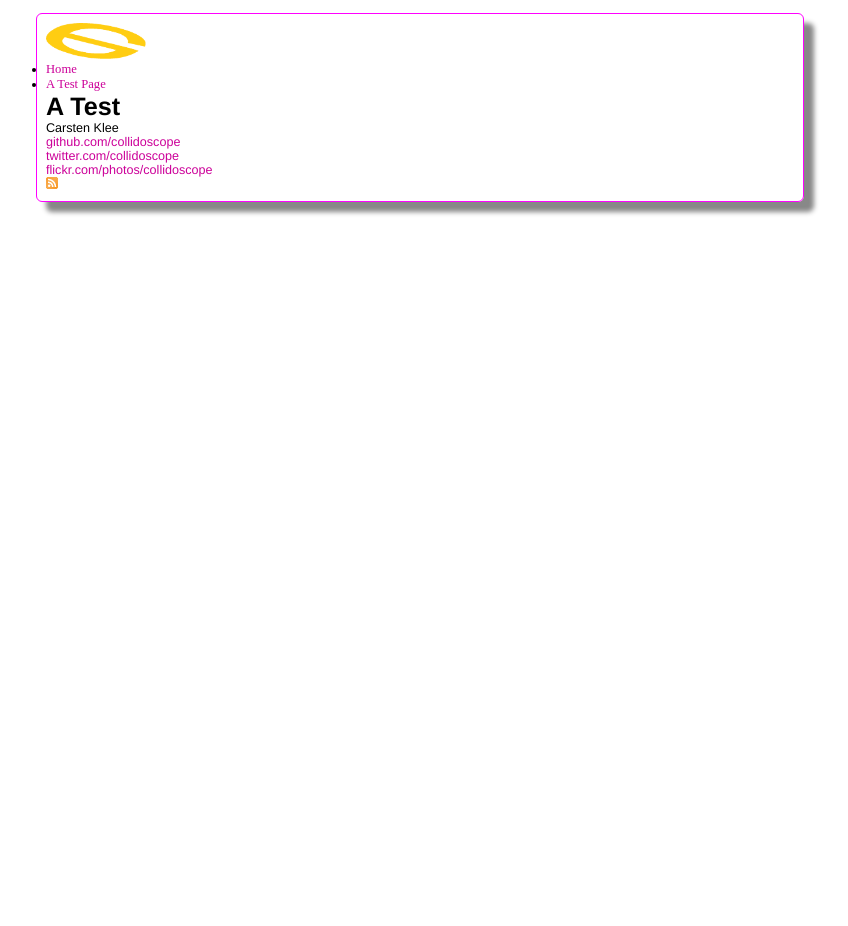
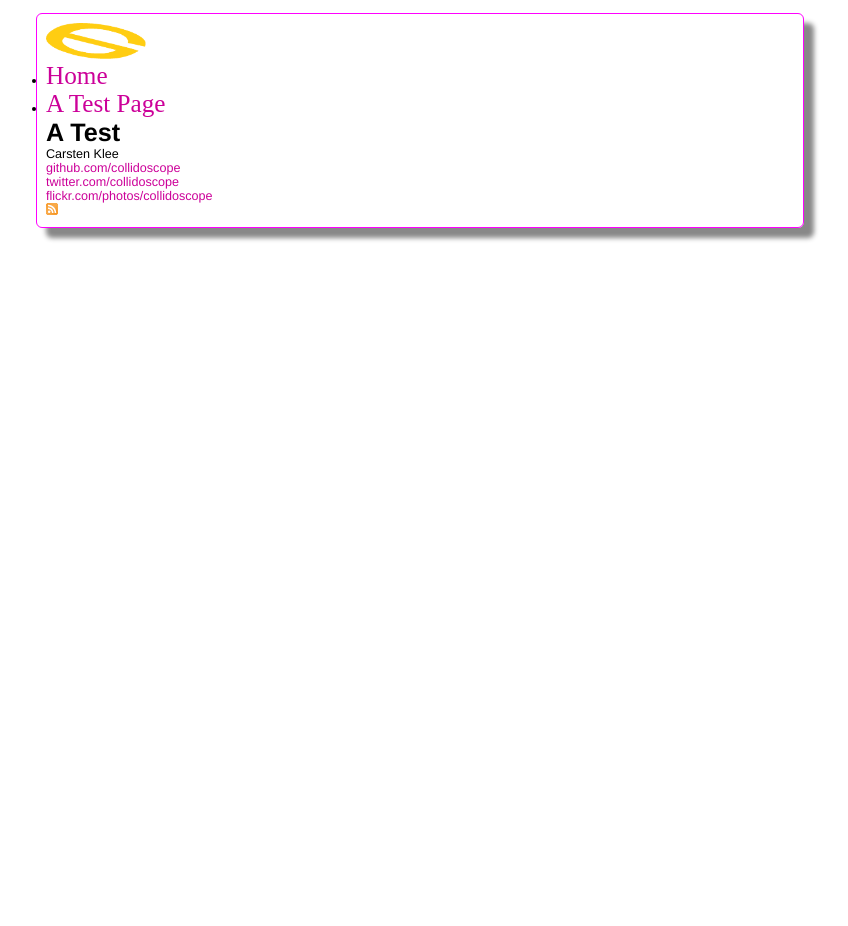
Before and after one commit to collidoscope/collidoscope.github.com, a Jekyll site: the page built from test/test.md, in a window 1280 px wide. Shown: the whole page, without its empty margins (220-1068 px from the left). Built offline with Jekyll 4.4.1, drawn with Linux system fonts in a browser that asks for light colours; some web fonts are replaced; Markdown is read by kramdown in place of the engine named in the settings.

Commit message:
Updated.

```diff
--- a/css/screen.css
+++ b/css/screen.css
@@ -45,7 +45,7 @@
 font-family: naviFont;
 src: url('http://fonts.googleapis.com/css?family=Cedarville+Cursive');
 }
-a.nav_a {font-family: 'Cedarville Cursive', cursive;font-size:1em}
+a.nav_a {font-family: 'Cedarville Cursive', cursive;font-size:2em}
 
 /*****************************************************************************/
 /*
```
